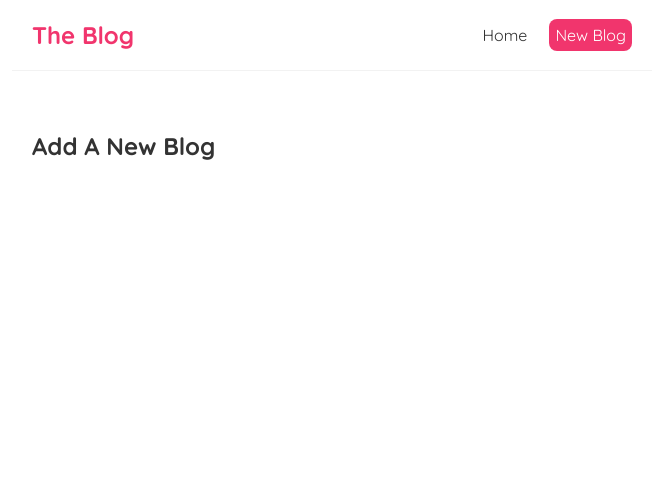
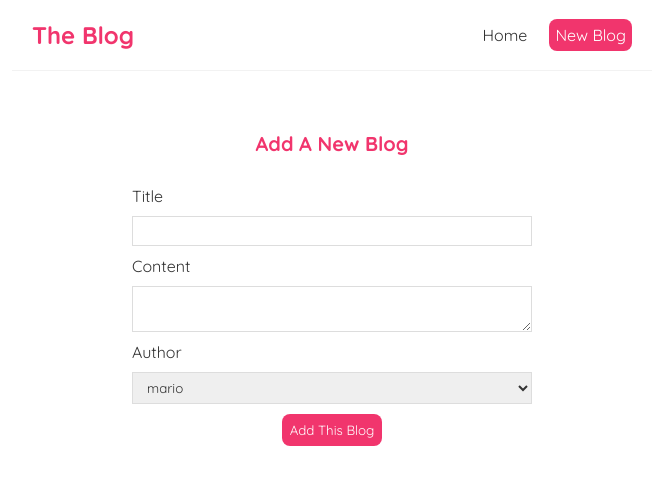
Before and after one commit to irfan87/blog_react, a React (Create React App) app: page /create in a window 1280 px wide. Shown: the top 484 px of the page, without its empty margins (308-971 px from the left). Built offline with nearby package versions, Linux system fonts and the light colour scheme.

Commit message:
form controlled input

```diff
--- a/src/components/CreateBlog.js
+++ b/src/components/CreateBlog.js
@@ -1,7 +1,35 @@
+import { useState } from "react";
+
 const CreateBlog = () => {
+	const [title, setTitle] = useState("");
+	const [body, setBody] = useState("");
+	const [author, setAuthor] = useState("mario");
+
 	return (
 		<div className="create">
 			<h2>Add A New Blog</h2>
+			<form>
+				<label>Title</label>
+				<input
+					type="text"
+					required
+					value={title}
+					onChange={(e) => setTitle(e.target.value)}
+				/>
+				<label>Content</label>
+				<textarea
+					required
+					value={body}
+					onChange={(e) => setBody(e.target.value)}
+				></textarea>
+				<label>Author</label>
+				<select value={author} onChange={(e) => setAuthor(e.target.value)}>
+					<option value="mario">mario</option>
+					<option value="luigi">luigi</option>
+					<option value="yoshi">yosgi</option>
+				</select>
+				<button>Add This Blog</button>
+			</form>
 		</div>
 	);
 };
--- a/src/index.css
+++ b/src/index.css
@@ -80,3 +80,41 @@
   border-radius: 8px;
   cursor: pointer;
 }
+
+/* create new blog form */
+.create {
+  max-width: 400px;
+  margin: 0 auto;
+  text-align: center;
+}
+
+.create label {
+  text-align: left;
+  display: block;
+}
+
+.create h2 {
+  font-size: 20px;
+  color: #f1356d;
+  margin-bottom: 30px;
+}
+
+.create input,
+.create textarea,
+.create select {
+  width: 100%;
+  padding: 6px 10px;
+  margin: 10px 0;
+  border: 1px solid #ddd;
+  box-sizing: border-box;
+  display: block;
+}
+
+.create button {
+  background-color: #f1356d;
+  color: #fff;
+  border: 0;
+  padding: 8px;
+  border-radius: 8px;
+  cursor: pointer;
+}
```
